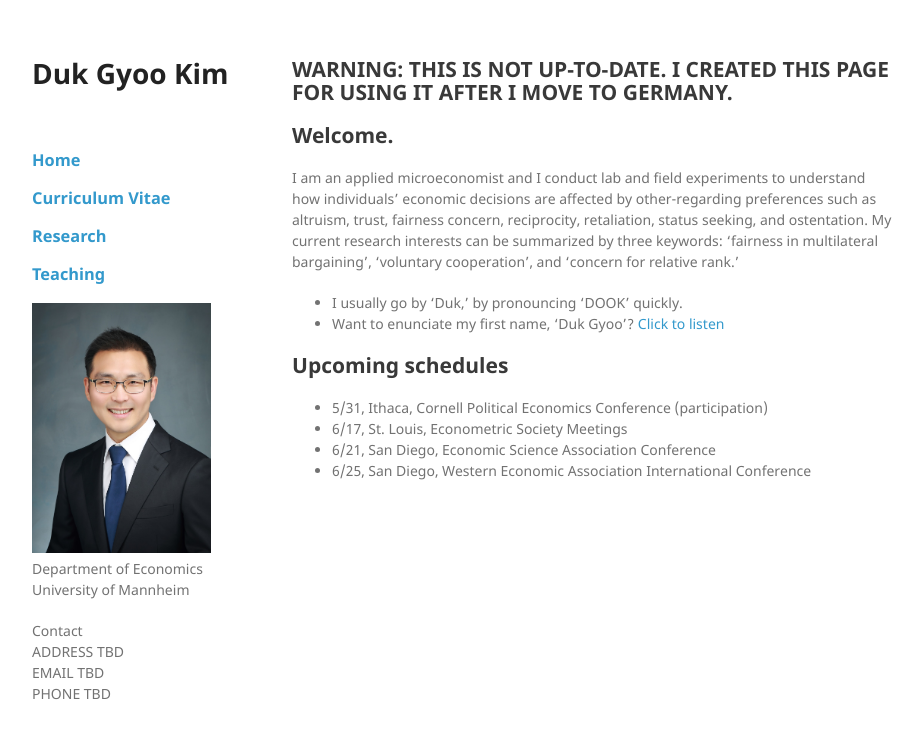
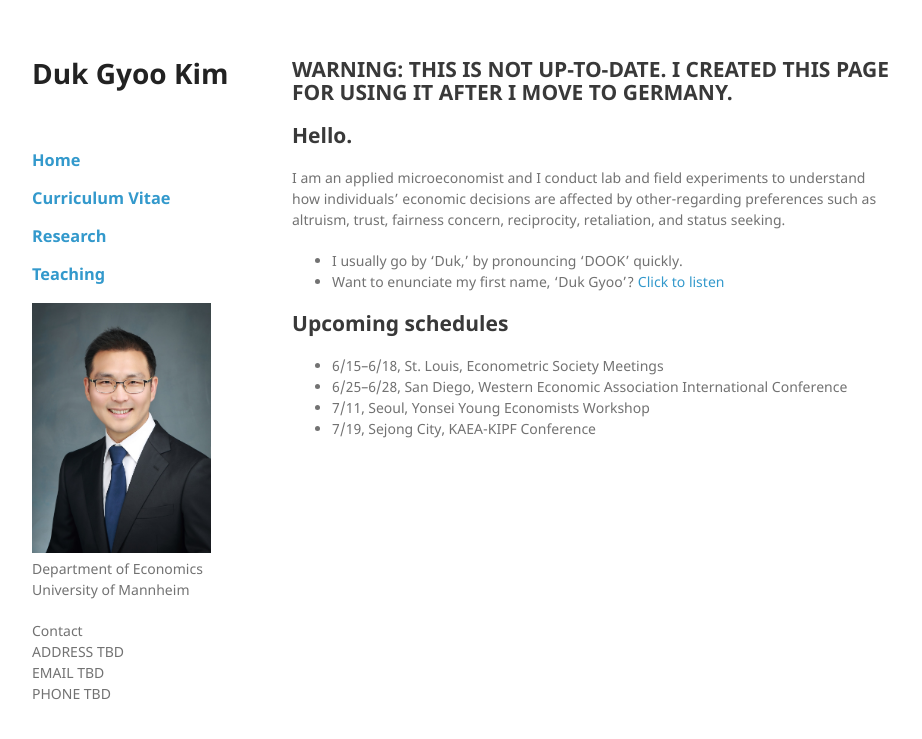
Before and after one commit to kimdukgyoo/kimdukgyoo.github.io, a Jekyll site: the page built from index.md, in a window 1280 px wide. Shown: the top 739 px of the page, without its empty margins (178-1100 px from the left). Built offline with Jekyll 4.4.1, drawn with Linux system fonts in a browser that asks for light colours; our own code applies the rules of GitHub Pages for plain Markdown files.

Commit message:
Create index.md

```diff
--- a/index.md
+++ b/index.md
@@ -1,20 +1,17 @@
 ## WARNING: THIS IS NOT UP-TO-DATE. I CREATED THIS PAGE FOR USING IT AFTER I MOVE TO GERMANY.
 
-## Welcome.
+## Hello.
 
-I am an applied microeconomist and I conduct lab and field experiments to understand how individuals' economic decisions are affected by other-regarding preferences such as altruism, trust, fairness concern, reciprocity, retaliation, status seeking, and ostentation. My current research interests can be summarized by three keywords: 'fairness in multilateral bargaining', 'voluntary cooperation', and 'concern for relative rank.'
-
-<!--I will be joining the Department of Economics at the University of Mannheim as an Assistant Professor this fall.-->
+I am an applied microeconomist and I conduct lab and field experiments to understand how individuals' economic decisions are affected by other-regarding preferences such as altruism, trust, fairness concern, reciprocity, retaliation, and status seeking.
 
 * I usually go by 'Duk,' by pronouncing 'DOOK' quickly.
 * Want to enunciate my first name, 'Duk Gyoo'?  <a href="/howtopronouncemyname.mp3" target="_blank">Click to listen</a>
 
-
 ## Upcoming schedules
-- 5/31, Ithaca, Cornell Political Economics Conference (participation)
-- 6/17, St. Louis, Econometric Society Meetings
-- 6/21, San Diego, Economic Science Association Conference
-- 6/25, San Diego, Western Economic Association International Conference
+- 6/15--6/18, St. Louis, Econometric Society Meetings
+- 6/25--6/28, San Diego, Western Economic Association International Conference
+- 7/11, Seoul, Yonsei Young Economists Workshop
+- 7/19, Sejong City, KAEA-KIPF Conference
 
 <!--
 Text can be **bold**, _italic_, or ~~strikethrough~~.
```
